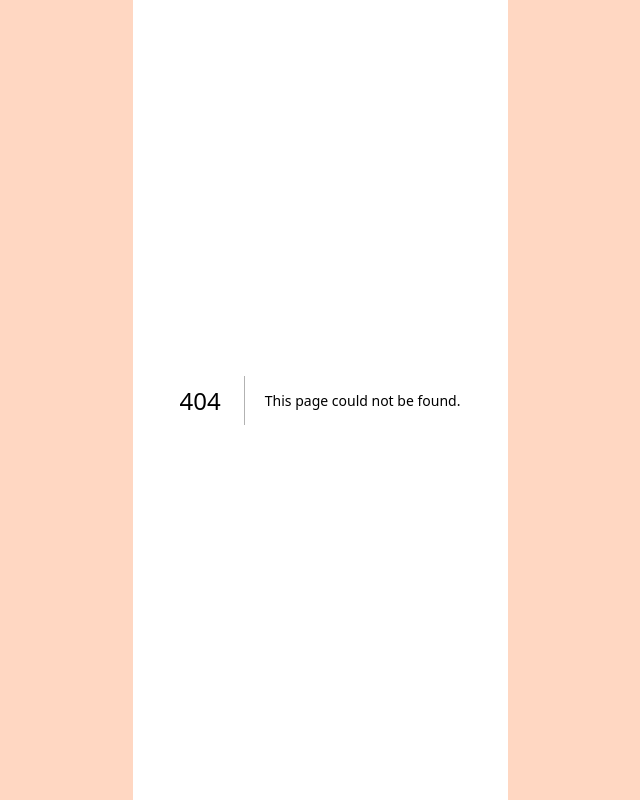
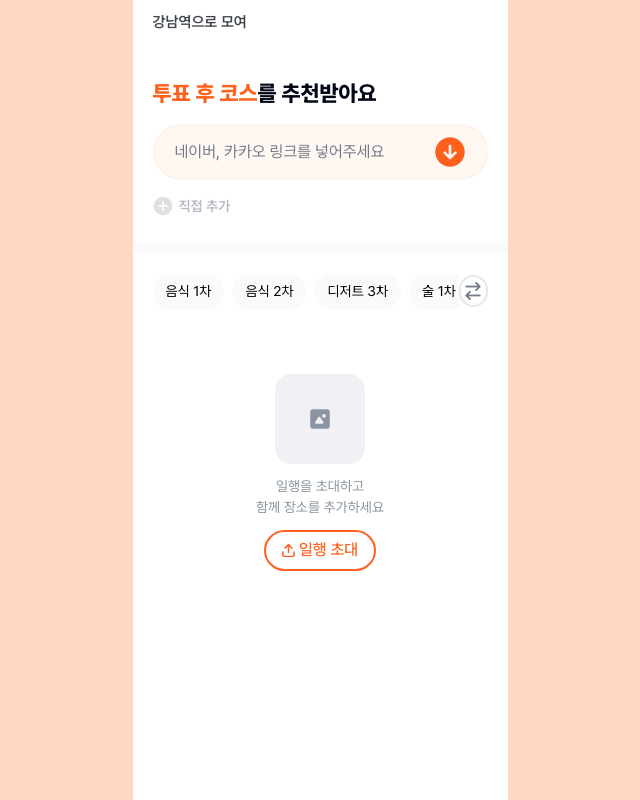
Before and after one commit to mash-up-kr/piikii_web, a Next.js app: page /add-course in a window 1280 px wide. Before the commit this address had no page. Shown: the whole page, without its empty margins (320-960 px from the left). Built offline with nearby package versions, Linux system fonts and the light colour scheme.

Commit message:
feat: Add course screen configuration and category slider
- Change the FlattenColumns func to utility func

```diff
--- /dev/null
+++ b/app/add-course/_components/CategoryChip.tsx
@@ -0,0 +1,13 @@
+import { Badge } from "@/components/ui/badge";
+
+interface ChipProps {
+  title: string;
+}
+
+export const CategoryChip: React.FC<ChipProps> = ({ title }) => {
+  return (
+    <Badge className="max-w-[87px] h-[37px] flex-shrink-0 text-[14px]">
+      {title}
+    </Badge>
+  );
+};
--- /dev/null
+++ b/app/add-course/page.tsx
@@ -0,0 +1,141 @@
+"use client";
+import NavigationBar from "@/components/common/Navigation/NavigationBar";
+import React, { useRef, useState, TouchEvent } from "react";
+import Image from "next/image";
+import { Badge } from "@/components/ui/badge";
+import { Button } from "@/components/ui/button";
+import { ColumnsType } from "../edit-course/_components/DragAndDropArea";
+import { CategoryChip } from "./_components/CategoryChip";
+import { flattenColumns } from "@/lib/utils";
+
+// 사용자가 설정한 데이터라고 가정
+const initialColumns: ColumnsType = {
+  course: {
+    id: "course",
+    list: {
+      food: [
+        { globalIndex: 0, title: "음식 1차", type: "food", icon: "🍔" },
+        { globalIndex: 1, title: "음식 2차", type: "food", icon: "🍔" },
+      ],
+      dessert: [
+        { globalIndex: 2, title: "디저트 3차", type: "dessert", icon: "🥨" },
+      ],
+      beer: [
+        { globalIndex: 3, title: "술 1차", type: "dessert", icon: "🥨" },
+        { globalIndex: 4, title: "술 2차", type: "dessert", icon: "🥨" },
+      ],
+      play: [],
+    },
+  },
+};
+
+const AddCoursePage = () => {
+  const sliderRef = useRef<HTMLDivElement | null>(null);
+  const [touchStartX, setTouchStartX] = useState(0);
+  const [touchEndX, setTouchEndX] = useState(0);
+
+  const handleTouchStart = (e: TouchEvent<HTMLDivElement>) => {
+    setTouchStartX(e.targetTouches[0].clientX);
+  };
+
+  const handleTouchMove = (e: TouchEvent<HTMLDivElement>) => {
+    setTouchEndX(e.targetTouches[0].clientX);
+  };
+
+  const handleTouchEnd = () => {
+    if (sliderRef.current) {
+      if (touchStartX - touchEndX > 50) {
+        sliderRef.current.scrollBy({ left: 200, behavior: "smooth" });
+      } else if (touchStartX - touchEndX < -50) {
+        sliderRef.current.scrollBy({ left: -200, behavior: "smooth" });
+      }
+    }
+  };
+
+  return (
+    <div className="flex flex-col">
+      <div className="flex cursor-pointer px-[20px] py-[11px] mb-[16px]">
+        <p className="text-semibold-15 text-neutral-700">강남역으로 모여</p>
+      </div>
+      <div className="flex flex-col px-[20px] w-[335px] h-[148px] mt-[16px]">
+        <div className="flex flex-row w-[224px] font-extrabold h-[31px] text-[22px] mb-[16px]">
+          <p className="text-[#FF601C]">투표 후 코스</p>
+          <p>를 추천받아요</p>
+        </div>
+        <div className="flex w-[335px] h-[56px] px-[20px] py-[12px] gap-x-[16px] bg-[#FFF7F2] border-2 border-[#FFF1EB] rounded-[32px] items-center">
+          <p className="w-[251px] h-[24px] text-[#747B89]">
+            네이버, 카카오 링크를 넣어주세요
+          </p>{" "}
+          <Image
+            src={"/png/ic_arrow_left_circle_32.png"}
+            alt="arrow"
+            width={32}
+            height={32}
+          />
+        </div>
+        <div className="flex flex-row mt-[8px] w-[335px] h-[37px] items-center py-[8px] pr-[12px]">
+          <div className="flex flex-row items-center justify-start gap-x-[6px]">
+            <Image
+              src={"/png/ic_plus_circle_20.png"}
+              alt="plus"
+              width={20}
+              height={20}
+            />
+            <p className="w-[52px] text-[14px] font-semibold text-[#B5B9C6]">
+              직접 추가
+            </p>
+          </div>
+        </div>
+      </div>
+      <div className="flex w-[375px] h-[12px] bg-[#F9FAFB] mt-[16px] mb-[20px]" />
+      <div className="flex flex-row justify-between items-center">
+        <div
+          className="flex flex-start pl-[20px] w-full h-[37px] items-center gap-x-[8px] overflow-x-scroll scrollbar-hide"
+          ref={sliderRef}
+          onTouchStart={handleTouchStart}
+          onTouchMove={handleTouchMove}
+          onTouchEnd={handleTouchEnd}
+        >
+          {flattenColumns(initialColumns).map((item) => (
+            <CategoryChip key={item.globalIndex} title={item.title} />
+          ))}
+        </div>
+        <div className="flex items-center justify-center w-[32px] h-[32px] mr-[20px] border-2 border-[#E7E8EB] rounded-[16px] bg-white">
+          <Image
+            src={"/png/ic_arrow_left_right_20.png"}
+            alt="plus"
+            width={20}
+            height={20}
+          />
+        </div>
+      </div>
+
+      <div className="flex flex-col w-full h-full items-center justify-center mt-[64px]">
+        <div className="flex flex-col items-center justify-center w-full h-[197px] gap-y-[12px]">
+          <div className="flex w-[90px] h-[90px] rounded-[16px] bg-[#F0F1F5] items-center justify-center">
+            <Image
+              src={"/png/ic_picture_24.png"}
+              alt="empty_picture"
+              width={24}
+              height={24}
+            />
+          </div>
+          <div className="flex flex-col w-full items-center justify-center text-[14px] text-[#8B95A1]">
+            <p className="flex w-full items-center justify-center">
+              일행을 초대하고
+            </p>
+            <p className="flex w-full items-center justify-center">
+              함께 장소를 추가하세요
+            </p>
+          </div>
+          <Button className="w-[112px] h-[41px] hover:bg-transparent bg-transparent border-2 gap-x-[4px] rounded-[28px] border-[#FF601C] text-[#FF601C]">
+            <Image src={"/svg/ic_wrap.svg"} alt="wrap" width={16} height={16} />
+            <p>일행 초대</p>
+          </Button>
+        </div>
+      </div>
+    </div>
+  );
+};
+
+export default AddCoursePage;
--- a/app/edit-course/_components/DragAndDropArea.tsx
+++ b/app/edit-course/_components/DragAndDropArea.tsx
@@ -4,7 +4,7 @@ import { DragDropContext, DropResult, Draggable } from "react-beautiful-dnd";
 import Image from "next/image";
 import CardWithCourse from "@/components/common/Cards/CardWithCourse";
 import { SheetWithCourse } from "@/components/common/BottomSheet/SheetWithCourse";
-import { iconInfo } from "@/lib/utils";
+import { flattenColumns, iconInfo } from "@/lib/utils";
 import { StrictModeDroppable } from "./Droppable";
 
 export type OrderType = "food" | "dessert" | "beer" | "play";
@@ -38,10 +38,6 @@ const addItemToColumns = (
     },
   };
   return generateUniqueTitles(updatedColumns);
-};
-
-const flattenColumns = (columns: ColumnsType): ValueType[] => {
-  return Object.values(columns.course.list).flat();
 };
 
 const updateColumnsOnDelete = (
--- a/components/ui/badge.tsx
+++ b/components/ui/badge.tsx
@@ -1,15 +1,15 @@
-import * as React from "react"
-import { cva, type VariantProps } from "class-variance-authority"
+import * as React from "react";
+import { cva, type VariantProps } from "class-variance-authority";
 
-import { cn } from "@/lib/utils"
+import { cn } from "@/lib/utils";
 
 const badgeVariants = cva(
-  "inline-flex items-center rounded-full border px-2.5 py-0.5 text-xs font-semibold transition-colors focus:outline-none focus:ring-2 focus:ring-ring focus:ring-offset-2",
+  "inline-flex items-center rounded-full border justify-center text-[14px] px-[12px] py-[8px] font-normal transition-colors focus:outline-none focus:ring-2 focus:ring-ring focus:ring-offset-2",
   {
     variants: {
       variant: {
         default:
-          "border-transparent bg-primary text-primary-foreground hover:bg-primary/80",
+          "border-transparent bg-[#F9FAFB] text-black hover:bg-[#B5B9C6] hover:text-white active:bg-[#747B89] active:text-semibold active:text-white",
         secondary:
           "border-transparent bg-secondary text-secondary-foreground hover:bg-secondary/80",
         destructive:
@@ -21,7 +21,7 @@ const badgeVariants = cva(
       variant: "default",
     },
   }
-)
+);
 
 export interface BadgeProps
   extends React.HTMLAttributes<HTMLDivElement>,
@@ -30,7 +30,7 @@ export interface BadgeProps
 function Badge({ className, variant, ...props }: BadgeProps) {
   return (
     <div className={cn(badgeVariants({ variant }), className)} {...props} />
-  )
+  );
 }
 
-export { Badge, badgeVariants }
+export { Badge, badgeVariants };
--- a/lib/utils.ts
+++ b/lib/utils.ts
@@ -1,3 +1,7 @@
+import {
+  ColumnsType,
+  ValueType,
+} from "@/app/edit-course/_components/DragAndDropArea";
 import { Size } from "@/model";
 import { type ClassValue, clsx } from "clsx";
 import { twMerge } from "tailwind-merge";
@@ -20,6 +24,10 @@ export const getSizeClasses = (size: Size) => {
   return { cardSizeClass, imageSize };
 };
 
+export const flattenColumns = (columns: ColumnsType): ValueType[] => {
+  return Object.values(columns.course.list).flat();
+};
+
 export const iconInfo = [
   { icon: "🍔", label: "음식", type: "food" },
   { icon: "🥨", label: "디저트", type: "dessert" },
--- a/tailwind.config.ts
+++ b/tailwind.config.ts
@@ -1,4 +1,11 @@
 import type { Config } from "tailwindcss";
+
+type PluginAPI = {
+  addUtilities: (
+    utilities: Record<string, object>,
+    options?: { respectPrefix?: boolean; respectImportant?: boolean }
+  ) => void;
+};
 
 const config = {
   darkMode: ["class"],
@@ -167,7 +174,20 @@ const config = {
       "regular-10": ["10px", { lineHeight: "150%", fontWeight: 400 }],
     },
   },
-  plugins: [require("tailwindcss-animate")],
+  plugins: [
+    require("tailwindcss-animate"),
+    function ({ addUtilities }: PluginAPI) {
+      addUtilities({
+        ".scrollbar-hide": {
+          "scrollbar-width": "none",
+          "-ms-overflow-style": "none",
+        },
+        ".scrollbar-hide::-webkit-scrollbar": {
+          display: "none",
+        },
+      });
+    },
+  ],
 } satisfies Config;
 
 export default config;
```
Also changed, not shown: public/svg/ic_wrap.svg (added).
